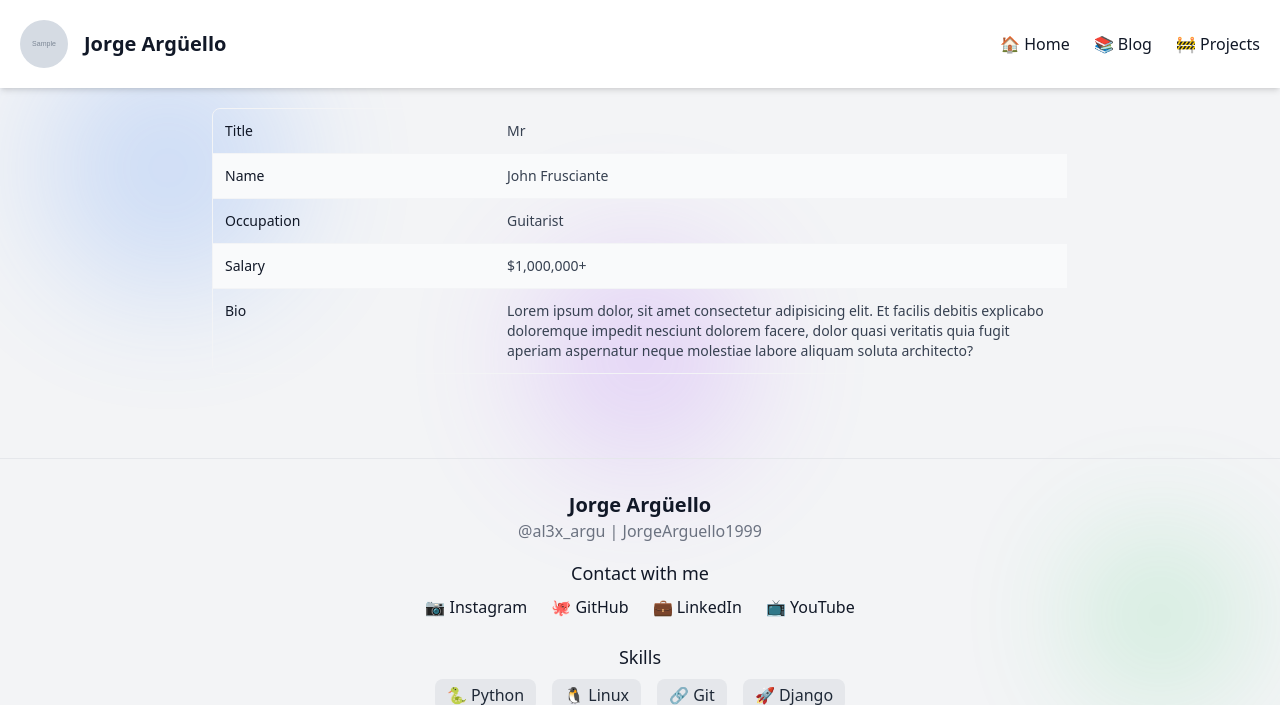
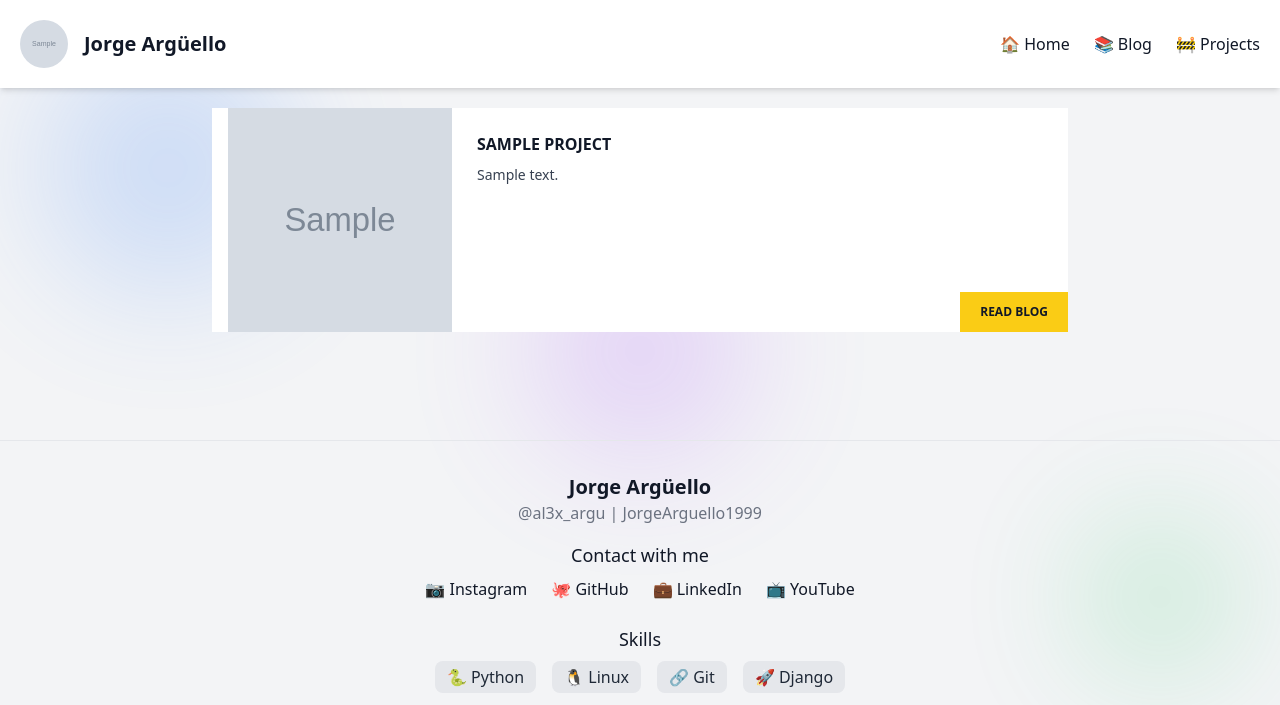
Before and after one commit to JorgeArguello1999/JorgeArguello1999, a Django app: template projects/templates/projects.html in a window 1280 px wide. Shown: the top 705 px of the page. Run offline with Django 5.2, Linux system fonts and the light colour scheme; the template is opened without the code that fills it: most values are stand-ins (such as "Sample title", 1, 10 or a date in 2020); grey boxes marked "Sample" are stand-in pictures; some libraries are stand-ins or nearby versions.

Commit message:
feat: Update projects app view

```diff
--- a/projects/templates/projects.html
+++ b/projects/templates/projects.html
@@ -1,47 +1,50 @@
 {% extends "base.html" %}
 
 {% block content %}
-<div class="flow-root rounded-lg border border-gray-100 py-3 shadow-xs dark:border-gray-700">
-  <dl class="-my-3 divide-y divide-gray-100 text-sm dark:divide-gray-700">
+
+{% for project in projects %}
+<article class="flex bg-white transition hover:shadow-xl dark:bg-gray-900 dark:shadow-gray-800/25">
+  <div class="rotate-180 p-2 [writing-mode:_vertical-lr]">
+      <span class="w-px flex-1 bg-gray-900/10 dark:bg-white/10"></span>
+    </time>
+  </div>
+
+  <div class="hidden sm:block sm:basis-56">
+    <img
+      alt=""
+      src="{{ project.image }}"
+      class="aspect-square h-full w-full object-cover"
+    />
+  </div>
+
+  <div class="flex flex-1 flex-col justify-between">
     <div
-      class="grid grid-cols-1 gap-1 p-3 even:bg-gray-50 sm:grid-cols-3 sm:gap-4 even:dark:bg-gray-800"
+      class="border-s border-gray-900/10 p-4 sm:!border-l-transparent sm:p-6 dark:border-white/10"
     >
-      <dt class="font-medium text-gray-900 dark:text-white">Title</dt>
-      <dd class="text-gray-700 sm:col-span-2 dark:text-gray-200">Mr</dd>
+      <a href="{% url 'projects' %}/{{ project.title | lower }}">
+        <h3 class="font-bold uppercase text-gray-900 dark:text-white">
+          {{ project.title }}
+        </h3>
+      </a>
+
+      <p class="mt-2 line-clamp-3 text-sm/relaxed text-gray-700 dark:text-gray-200">
+        {{ project.description | safe }}
+      </p>
     </div>
 
-    <div
-      class="grid grid-cols-1 gap-1 p-3 even:bg-gray-50 sm:grid-cols-3 sm:gap-4 even:dark:bg-gray-800"
-    >
-      <dt class="font-medium text-gray-900 dark:text-white">Name</dt>
-      <dd class="text-gray-700 sm:col-span-2 dark:text-gray-200">John Frusciante</dd>
+    <div class="sm:flex sm:items-end sm:justify-end">
+      <a
+        href="{% url 'projects' %}/{{ project.title | lower }}"
+        class="block bg-yellow-400 px-5 py-3 text-center text-xs font-bold uppercase text-gray-900 transition hover:bg-yellow-500"
+      >
+        Read Blog
+      </a>
     </div>
+  </div>
+</article>
 
-    <div
-      class="grid grid-cols-1 gap-1 p-3 even:bg-gray-50 sm:grid-cols-3 sm:gap-4 even:dark:bg-gray-800"
-    >
-      <dt class="font-medium text-gray-900 dark:text-white">Occupation</dt>
-      <dd class="text-gray-700 sm:col-span-2 dark:text-gray-200">Guitarist</dd>
-    </div>
+<br>
 
-    <div
-      class="grid grid-cols-1 gap-1 p-3 even:bg-gray-50 sm:grid-cols-3 sm:gap-4 even:dark:bg-gray-800"
-    >
-      <dt class="font-medium text-gray-900 dark:text-white">Salary</dt>
-      <dd class="text-gray-700 sm:col-span-2 dark:text-gray-200">$1,000,000+</dd>
-    </div>
-
-    <div
-      class="grid grid-cols-1 gap-1 p-3 even:bg-gray-50 sm:grid-cols-3 sm:gap-4 even:dark:bg-gray-800"
-    >
-      <dt class="font-medium text-gray-900 dark:text-white">Bio</dt>
-      <dd class="text-gray-700 sm:col-span-2 dark:text-gray-200">
-        Lorem ipsum dolor, sit amet consectetur adipisicing elit. Et facilis debitis explicabo
-        doloremque impedit nesciunt dolorem facere, dolor quasi veritatis quia fugit aperiam
-        aspernatur neque molestiae labore aliquam soluta architecto?
-      </dd>
-    </div>
-  </dl>
-</div>
+{% endfor %}
 
 {% endblock %}
--- a/projects/views.py
+++ b/projects/views.py
@@ -1,5 +1,9 @@
 from django.shortcuts import render
+
+# Models
+from projects import models
 
 # Create your views here.
 def projects(request):
-    return render(request, 'projects.html')
+    projects_list = models.Project.objects.all()
+    return render(request, 'projects.html', {'projects': projects_list})
```
